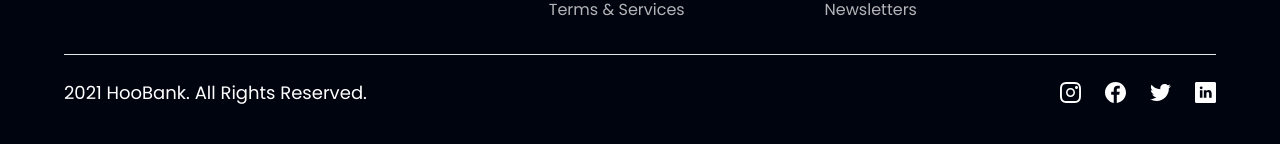
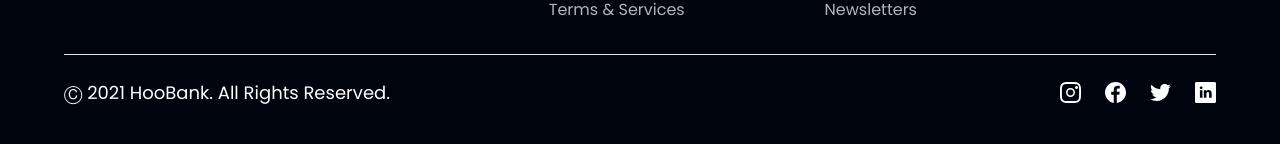
Before and after one commit to bpetya44/bank-app, a React (Vite) app: page / in a window 1280 px wide. Shown: the part 4668-4812 px from the top of the page. Built offline with nearby package versions, Linux system fonts and the light colour scheme.

Commit message:
Footer component added

```diff
--- a/src/components/Footer.jsx
+++ b/src/components/Footer.jsx
@@ -38,7 +38,7 @@ const Footer = () => (
       {/* Hairline */}
       <div className="w-full flex justify-between items-center md:flex-row flex-col pt-6 border-t-[1px] border-t=[#3f3e45]">
         <p className="font-poppins font-normal text-center text-[18px] leading-[27px] text-white">
-        2021 HooBank. All Rights Reserved.
+        Ⓒ 2021 HooBank. All Rights Reserved.
         </p>
 
         <div className="flex flex-row md:mt-0 mt-6">
```
